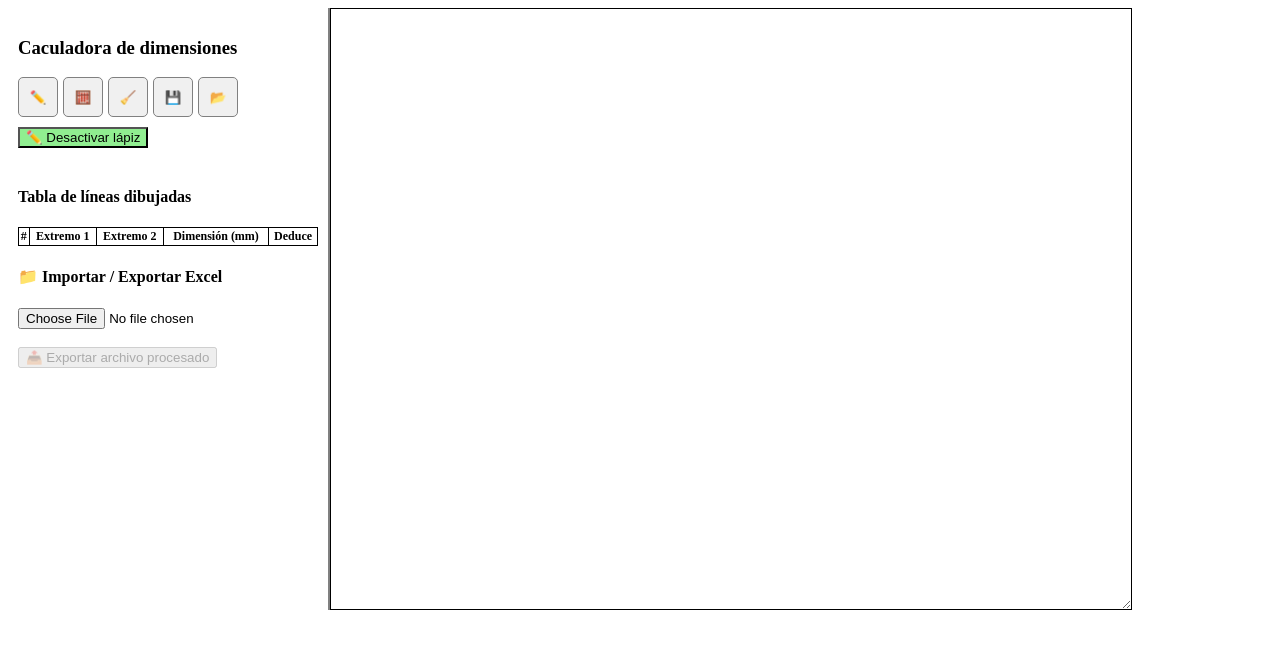
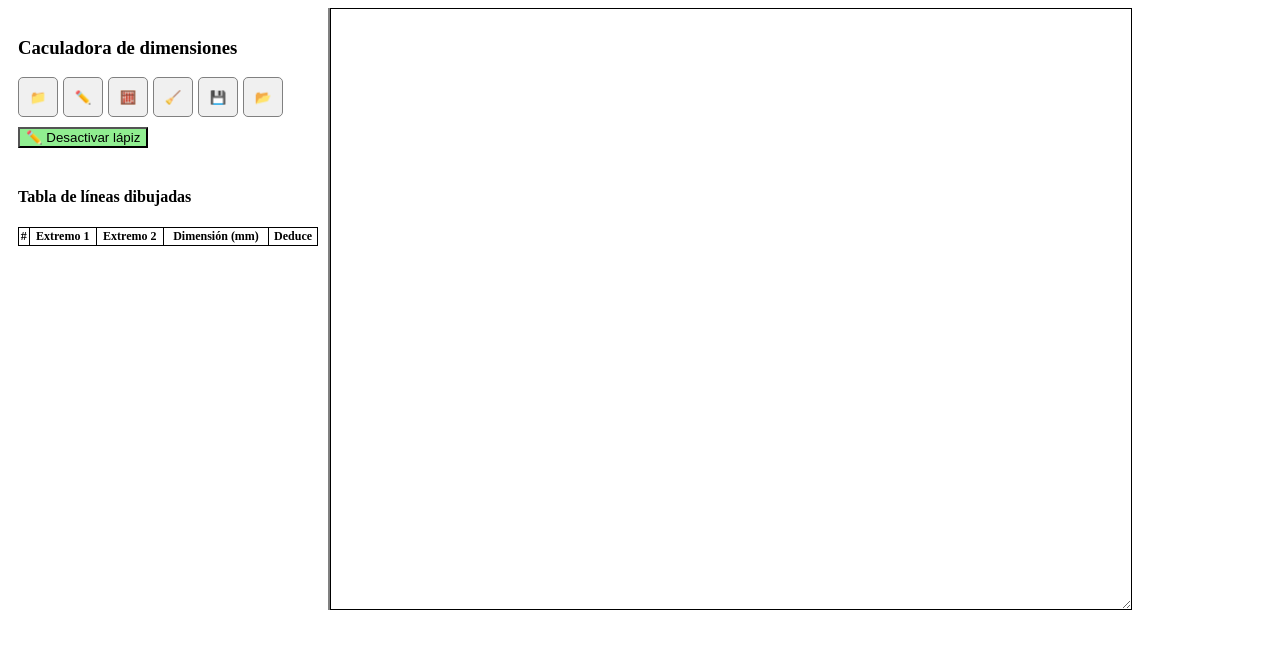
Before and after one commit to somerwest01/Dim_checktofrom, a React (Create React App) app: page / in a window 1280 px wide. Shown: the top 648 px of the page. Built offline with nearby package versions, Linux system fonts and the light colour scheme.

Commit message:
Update App.js

```diff
--- a/src/App.js
+++ b/src/App.js
@@ -30,6 +30,7 @@ function App() {
   const [canvasSize, setCanvasSize] = useState({ width: 800, height: 600 });
   const [mostrarCalculadora, setMostrarCalculadora] = useState(false);
   const [mostrarExtremos, setMostrarExtremos] = useState(false);
+  const [mostrarExcel, setMostrarExcel] = useState(false);
 
   const botonBase = {
   display: 'inline-flex',
@@ -493,6 +494,19 @@ setArchivoProcesado(true);
 
 
 <div style={{ display: 'flex', gap: '5px', flexWrap: 'wrap', marginBottom: '10px' }}>
+
+    <button
+  onMouseEnter={() => setHoverBoton('excel')}
+  onMouseLeave={() => setHoverBoton(null)}
+  onClick={() => setMostrarExcel(!mostrarExcel)}
+  style={{
+    ...botonBase,
+    ...(hoverBoton === 'excel' ? botonExpandido : {})
+  }}
+>
+  📁 {hoverBoton === 'excel' && 'Excel'}
+</button>
+
 <button
   onMouseEnter={() => setHoverBoton('diseño')}
   onMouseLeave={() => setHoverBoton(null)}
@@ -653,6 +667,8 @@ setArchivoProcesado(true);
           </>
         )}
 
+        {mostrarExcel && (
+  <>
     <h4>📁 Importar / Exportar Excel</h4>
     <input type="file" accept=".xlsx" onChange={handleImportExcel} />
     <br /><br />
@@ -661,6 +677,8 @@ setArchivoProcesado(true);
     </button>
     <br /><br />
     <p style={{ fontStyle: 'italic', color: 'blue' }}>{statusMessage}</p>
+  </>
+)}
       </div>
 
       <div style={{ position: 'relative' }}>
```
Lines whose indentation alone changed are shown as unchanged.
